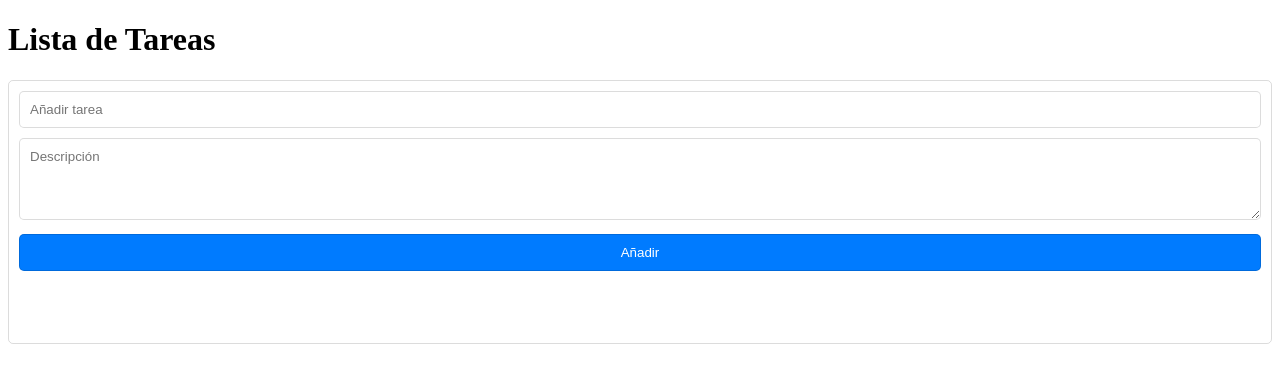
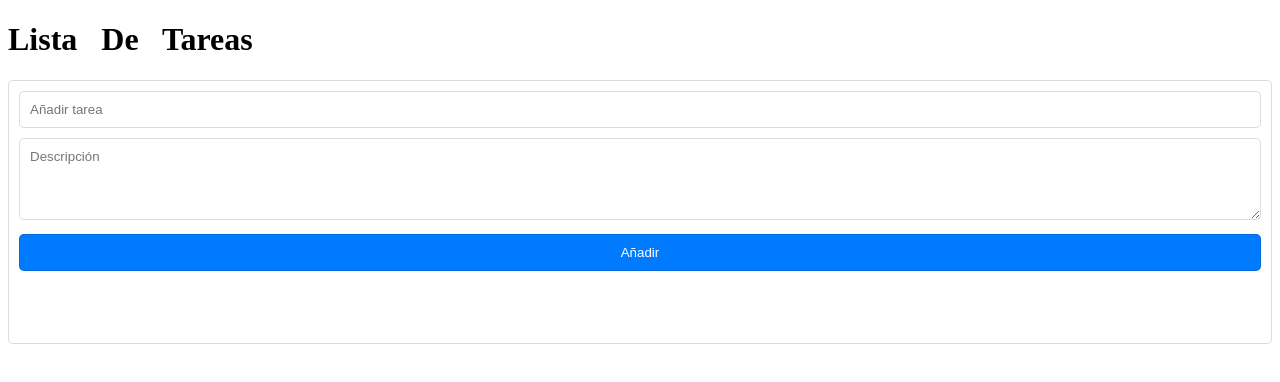
Before and after one commit to AldereteSergio/Vanilla-JS-To-Do-List, a plain HTML site: page index.html in a window 1280 px wide. Drawn offline with Linux system fonts and the light colour scheme.

Commit message:
Update index.html with new title and styling

```diff
--- a/index.html
+++ b/index.html
@@ -5,9 +5,12 @@
     <meta name="viewport" content="width=device-width, initial-scale=1.0">
     <title>Lista de Tareas</title>
     <link rel="stylesheet" href="./styles.css">
+
 </head>
 <body>
-    <h1 id="title">Lista de Tareas</h1>
+    <div class="container">
+    <h1 class="title">Lista&nbsp;&nbsp; De&nbsp;&nbsp; Tareas</h1>
+    </div>
     <div class="all-mighty-box">
     <form class="form" onsubmit="event.preventDefault(); addItem();">
         <input type="text" class="task-input" placeholder="Añadir tarea">
@@ -18,6 +21,7 @@
         <ul class="upper-item">
             <!-- <li class="item">
                 <span class="item-text">Ejemplo</span>
+                <a class="description">Descripción</a>
                 <div class="botones">
                     <button class="edit-button" >Editar</button>
                     <button class="delete-button">Eliminar</button>
```
